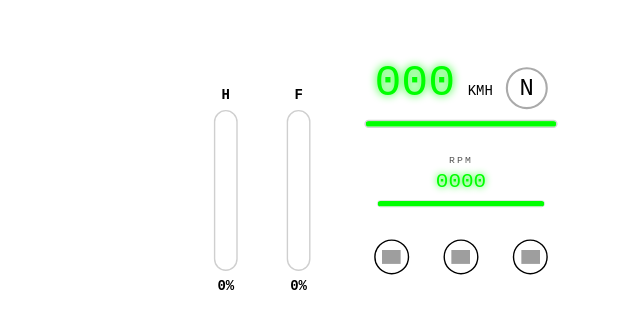
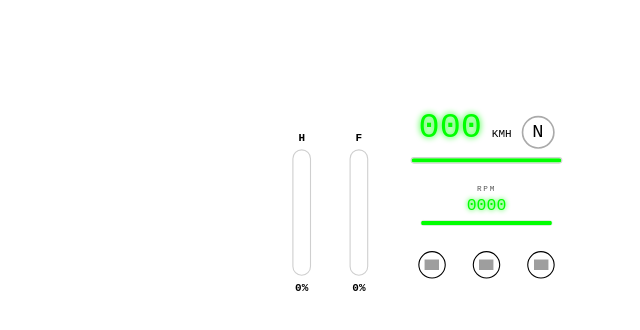
Before and after one commit to Aryachandra10/speedometer-main, a plain HTML site: page index.html in a window 1280 px wide. Shown: the part 446-776 px from the top of the page, without its empty margins (640-1280 px from the left). Drawn offline with Linux system fonts and the light colour scheme; grey boxes are pictures that could not be loaded; a web font is replaced by a local one.

Commit message:
Update index.html

```diff
--- a/index.html
+++ b/index.html
@@ -21,12 +21,12 @@
       padding: 30px;
     }
 
-    /* LAYOUT DIPERKECIL */
+    /* DIPERKECIL LAGI */
     .speedo-root {
       display: flex;
       align-items: flex-end;
       gap: 45px;
-      transform: scale(0.70);  /* <--- DIKECILKAN */
+      transform: scale(0.55);     /* <--- KECIL */
       transform-origin: bottom right;
     }
 
@@ -80,11 +80,7 @@
       display: flex; align-items: center; justify-content: center;
       transition: .25s;
     }
-
-    /* IKON WARNA HITAM */
     .icon img { width: 27px; opacity: 1; filter: invert(0); }
-
-    /* AKTIF — TETAP HITAM + HIGHLIGHT */
     .icon.active { border-color: yellow; box-shadow: 0 0 12px yellow; }
   </style>
 </head>
```
